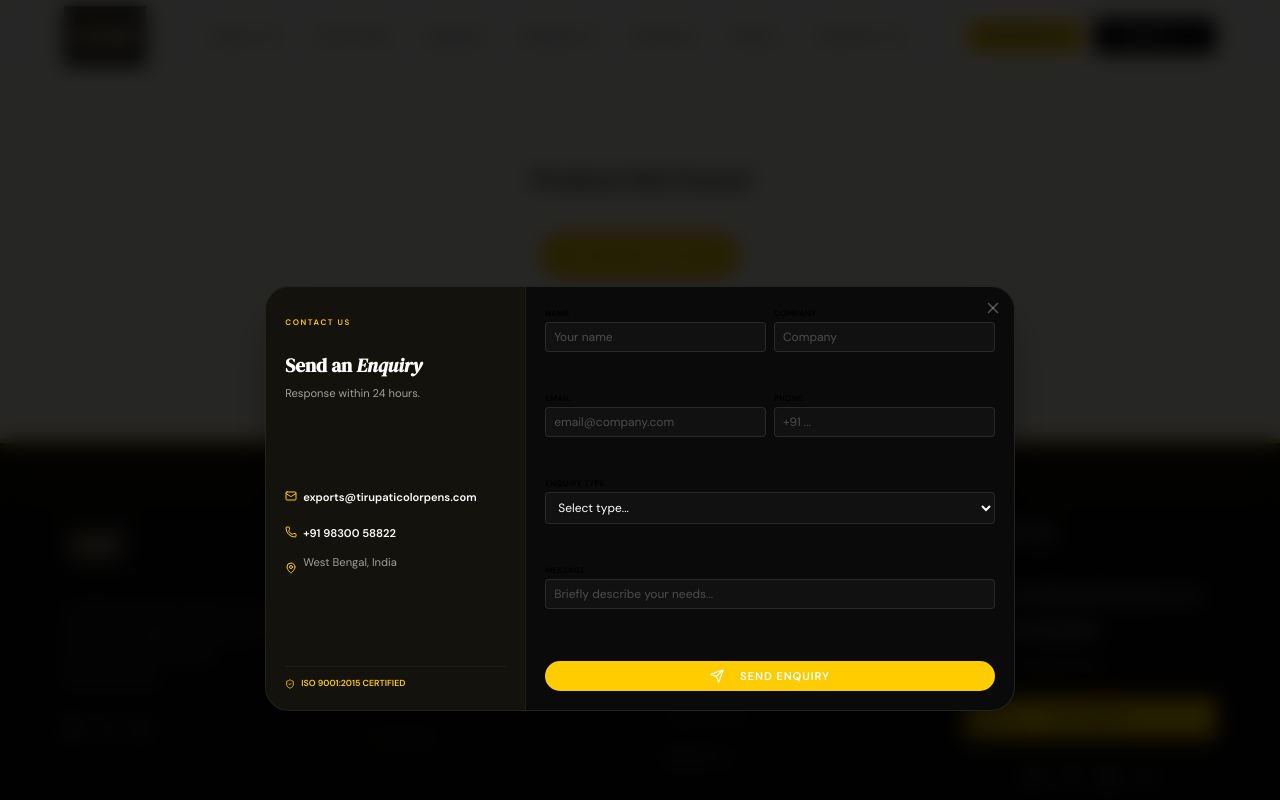
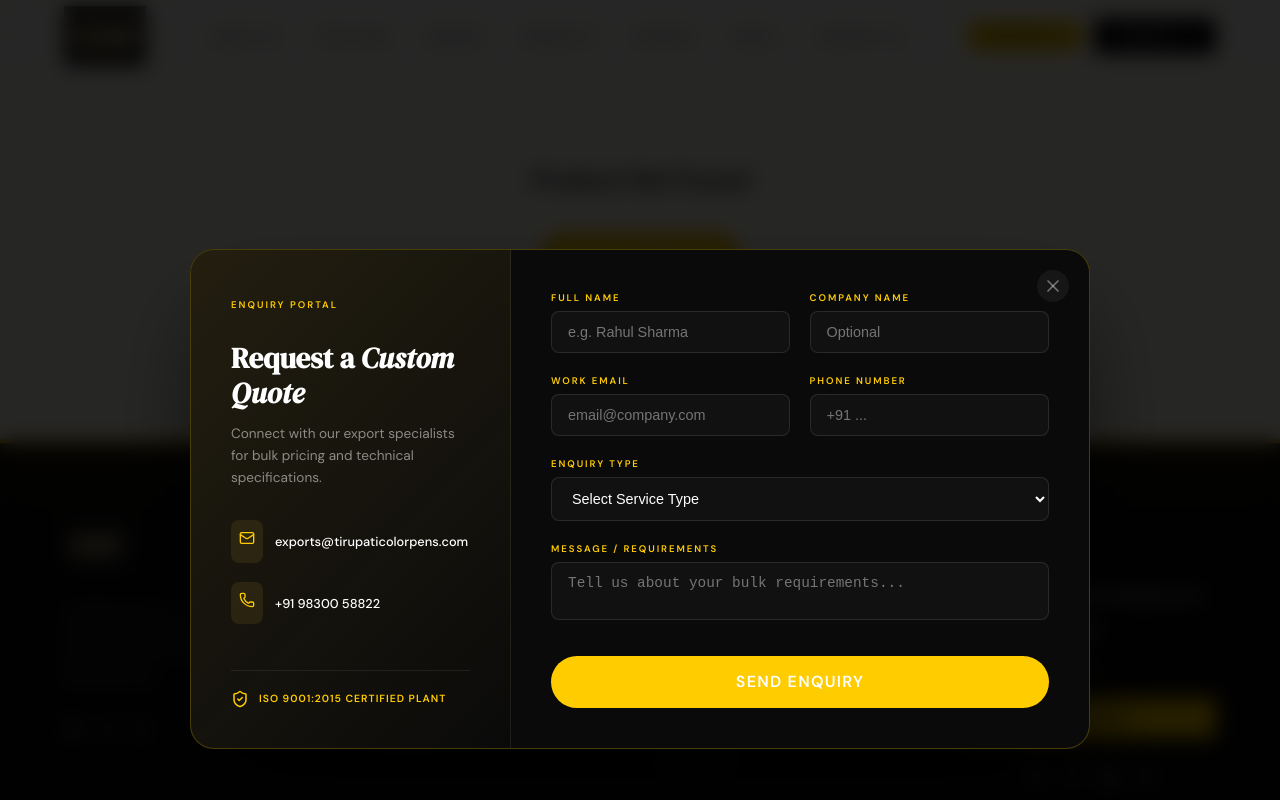
Before and after one commit to ppworkspacekolkata/nikans_pen_mayur, a React (Vite) app: page /product/NiKan%20Catalogue%20Oct%2025.pdf in a window 1280 px wide. Both pictures are taken after a click on the button "INQUIRY". Shown: the top 800 px of the page. Built offline with nearby package versions, Linux system fonts and the light colour scheme.

Commit message:
UI: Larger and more premium enquiry modal layout

```diff
--- a/src/components/ContactModal.jsx
+++ b/src/components/ContactModal.jsx
@@ -37,221 +37,151 @@ export default function ContactModal({ isOpen, onClose, productContext = '' }) {
   if (!isOpen) return null;
 
   return createPortal(
-    <AnimatePresence>
-      <div className="contact-modal-overlay" style={{
+    <AnimatePresence mode="wait">
+      <div
+        className="contact-modal-overlay"
+        style={{
           position: 'fixed',
-        inset: 0,
+          top: 0, left: 0, right: 0, bottom: 0,
           background: 'rgba(0,0,0,0.85)',
           backdropFilter: 'blur(10px)',
-        zIndex: 10000,
+          zIndex: 100000,
           display: 'flex',
           alignItems: 'center',
           justifyContent: 'center',
-        padding: '20px',
-        overflowY: 'auto'
-      }}>
+          padding: '2rem'
+        }}
+      >
         <motion.div
-          className="contact-modal-content glass-card-pro modal-inner-responsive"
-          initial={{ opacity: 0, scale: 0.9, y: 20 }}
+          className="contact-modal-content glass-card-pro"
+          initial={{ opacity: 0, scale: 0.95, y: 15 }}
           animate={{ opacity: 1, scale: 1, y: 0 }}
-          exit={{ opacity: 0, scale: 0.9, y: 20 }}
+          exit={{ opacity: 0, scale: 0.95, y: 15 }}
+          transition={{ duration: 0.4, ease: [0.16, 1, 0.3, 1] }}
           style={{
-            width: 'calc(100% - 40px)',
-            maxWidth: '750px',
+            width: '100%',
+            maxWidth: '900px',
             background: 'var(--bg-dark-pro)',
             borderRadius: 'var(--radius-lg)',
             overflow: 'hidden',
             display: 'flex',
-            border: '1px solid rgba(255,255,255,0.1)',
-            boxShadow: '0 25px 50px -12px rgba(0,0,0,0.5)',
-            position: 'relative',
-            maxHeight: '90vh'
+            border: '1px solid rgba(255,215,0,0.25)',
+            boxShadow: '0 50px 100px -20px rgba(0,0,0,0.7)',
+            position: 'relative'
           }}
         >
           {/* Left Side: Info */}
           <div className="modal-info-pane" style={{
-            background: 'rgba(212, 175, 55, 0.05)',
-            padding: '1.2rem',
+            background: 'linear-gradient(135deg, rgba(212, 175, 55, 0.12), rgba(0,0,0,0))',
+            padding: '2.5rem',
             display: 'flex',
             flexDirection: 'column',
             justifyContent: 'space-between',
             flexShrink: 0,
-            width: '260px'
+            width: '320px',
+            borderRight: '1px solid rgba(255,255,255,0.05)'
           }}>
             <div>
-              <span className="label-gold" style={{ fontSize: '0.5rem' }}>Contact Us</span>
-              <h2 className="serif" style={{ fontSize: '1.2rem', margin: '0.3rem 0', color: '#fff' }}>Send an <em>Enquiry</em></h2>
-              <p style={{ color: 'rgba(255,255,255,0.6)', fontSize: '0.7rem', lineHeight: '1.3' }}>
-                Response within 24 hours.
+              <span className="label-gold" style={{ fontSize: '0.6rem', letterSpacing: '2px' }}>ENQUIRY PORTAL</span>
+              <h2 className="serif" style={{ fontSize: '1.8rem', color: '#fff', margin: '0.8rem 0', lineHeight: '1.2' }}>Request a <em>Custom Quote</em></h2>
+              <p style={{ fontSize: '0.85rem', color: 'rgba(255,255,255,0.5)', lineHeight: '1.6', marginBottom: '2rem' }}>
+                Connect with our export specialists for bulk pricing and technical specifications.
               </p>
+
+              <div style={{ display: 'flex', flexDirection: 'column', gap: '1.2rem' }}>
+                <div style={{ display: 'flex', gap: '12px', alignItems: 'center' }}>
+                  <div style={{ padding: '8px', background: 'rgba(212,175,55,0.1)', borderRadius: '8px' }}>
+                    <Mail size={16} color="var(--gold)" />
                   </div>
-
-              <div style={{ display: 'flex', flexDirection: 'column', gap: '0.6rem', margin: '0.8rem 0' }}>
-              <div style={{ display: 'flex', gap: '6px', alignItems: 'center' }}>
-                <div style={{ color: 'var(--gold)' }}><Mail size={12}/></div>
-                <div style={{ fontSize: '0.7rem', color: '#fff', fontWeight: '600' }}>exports@tirupaticolorpens.com</div>
+                  <span style={{ fontSize: '0.8rem', color: '#fff', fontWeight: '500' }}>exports@tirupaticolorpens.com</span>
                 </div>
-              <div style={{ display: 'flex', gap: '6px', alignItems: 'center' }}>
-                <div style={{ color: 'var(--gold)' }}><Phone size={12}/></div>
-                <div style={{ fontSize: '0.7rem', color: '#fff', fontWeight: '600' }}>+91 98300 58822</div>
+                <div style={{ display: 'flex', gap: '12px', alignItems: 'center' }}>
+                  <div style={{ padding: '8px', background: 'rgba(212,175,55,0.1)', borderRadius: '8px' }}>
+                    <Phone size={16} color="var(--gold)" />
                   </div>
-              <div style={{ display: 'flex', gap: '6px' }}>
-                <div style={{ color: 'var(--gold)' }}><MapPin size={12}/></div>
-                <div style={{ fontSize: '0.7rem', color: 'rgba(255,255,255,0.6)', lineHeight: '1.2' }}>West Bengal, India</div>
+                  <span style={{ fontSize: '0.8rem', color: '#fff', fontWeight: '500' }}>+91 98300 58822</span>
+                </div>
               </div>
             </div>
 
-            <div style={{
-              paddingTop: '0.6rem',
-              borderTop: '1px solid rgba(255,255,255,0.05)',
-              display: 'flex',
-              alignItems: 'center',
-              gap: '6px',
-              fontSize: '0.55rem',
-              color: 'var(--gold)',
-              fontWeight: '700'
-            }}>
-              <ShieldCheck size={10} /> ISO 9001:2015 CERTIFIED
+            <div style={{ marginTop: '2rem', borderTop: '1px solid rgba(255,255,255,0.08)', paddingTop: '1.2rem', display: 'flex', alignItems: 'center', gap: '10px' }}>
+              <ShieldCheck size={18} color="var(--gold)" />
+              <div style={{ fontSize: '0.65rem', color: 'var(--gold)', fontWeight: 'bold', letterSpacing: '1px' }}>
+                ISO 9001:2015 CERTIFIED PLANT
+              </div>
             </div>
           </div>
 
           {/* Right Side: Form */}
-          <div className="modal-form-pane" style={{ flex: 1, padding: '1.2rem', position: 'relative' }}>
+          <div className="modal-form-pane" style={{ flex: 1, padding: '2.5rem', position: 'relative' }}>
             <button
               onClick={onClose}
               style={{
-                position: 'absolute',
-                top: '12px',
-                right: '12px',
-                background: 'none',
-                border: 'none',
-                color: 'rgba(255,255,255,0.3)',
-                cursor: 'pointer',
-                zIndex: 10
+                position: 'absolute', top: '20px', right: '20px',
+                background: 'rgba(255,255,255,0.05)', border: 'none', color: 'rgba(255,255,255,0.4)',
+                cursor: 'pointer', zIndex: 10, width: '32px', height: '32px', borderRadius: '50%',
+                display: 'flex', alignItems: 'center', justifyContent: 'center'
               }}
             >
-              <X size={18} />
+              <X size={20} />
             </button>
 
             {sent ? (
-              <div style={{ textAlign: 'center', padding: '1rem 0' }}>
-                <div style={{
-                  width: '40px',
-                  height: '40px',
-                  background: 'var(--gold)',
-                  color: '#fff',
-                  borderRadius: '50%',
-                  display: 'flex',
-                  alignItems: 'center',
-                  justifyContent: 'center',
-                  fontSize: '1rem',
-                  margin: '0 auto 0.8rem'
-                }}>✓</div>
-                <h3 className="serif" style={{ fontSize: '1.3rem', marginBottom: '0.5rem', color: '#fff' }}>Enquiry Received</h3>
-                <p style={{ color: 'rgba(255,255,255,0.6)', fontSize: '0.85rem' }}>
-                  We will contact you shortly.
-                </p>
-                <button
-                  onClick={onClose}
-                  className="btn-primary"
-                  style={{ marginTop: '1.2rem', padding: '6px 20px', fontSize: '0.7rem' }}
-                >
-                  Close
-                </button>
+              <div style={{ textAlign: 'center', padding: '3rem 0' }}>
+                <div style={{ width: '60px', height: '60px', background: 'var(--gold)', borderRadius: '50%', margin: '0 auto 1.5rem', display: 'flex', alignItems: 'center', justifyContent: 'center', boxShadow: '0 0 20px rgba(212,175,55,0.3)' }}>
+                  <Send size={24} color="#000" />
+                </div>
+                <h3 className="serif" style={{ color: '#fff', fontSize: '1.8rem' }}>Enquiry Received</h3>
+                <p style={{ color: 'rgba(255,255,255,0.5)', fontSize: '1rem', marginTop: '0.8rem' }}>Thank you. Our team will contact you shortly.</p>
+                <button onClick={onClose} className="btn-primary" style={{ marginTop: '2rem', padding: '10px 40px' }}>Return to Site</button>
               </div>
             ) : (
-              <form onSubmit={handleSubmit} style={{ display: 'flex', flexDirection: 'column', gap: '0.5rem' }}>
-                <div style={{ display: 'grid', gridTemplateColumns: '1fr 1fr', gap: '0.5rem' }}>
-                  <div className="form-group">
-                    <label className="label-gold" style={{ fontSize: '0.5rem', display: 'block', marginBottom: '2px' }}>NAME</label>
-                    <input
-                      type="text"
-                      name="name"
-                      required
-                      value={form.name}
-                      onChange={handleChange}
-                      placeholder="Your name"
-                      style={{ width: '100%', background: 'rgba(255,255,255,0.03)', border: '1px solid rgba(255,255,255,0.1)', padding: '6px 8px', borderRadius: '4px', color: '#fff', fontSize: '0.75rem' }}
-                    />
+              <form onSubmit={handleSubmit} style={{ display: 'flex', flexDirection: 'column', gap: '1.2rem' }}>
+                <div style={{ display: 'grid', gridTemplateColumns: '1fr 1fr', gap: '1.2rem' }}>
+                  <div className="input-group-pro">
+                    <label className="label-gold" style={{ fontSize: '0.6rem', marginBottom: '6px', display: 'block', fontWeight: '700' }}>FULL NAME</label>
+                    <input type="text" name="name" required value={form.name} onChange={handleChange} placeholder="e.g. Rahul Sharma" style={{ width: '100%', background: 'rgba(255,255,255,0.03)', border: '1px solid rgba(255,255,255,0.1)', padding: '12px 16px', borderRadius: '8px', color: '#fff', fontSize: '0.9rem', outline: 'none' }} />
                   </div>
-                  <div className="form-group">
-                    <label className="label-gold" style={{ fontSize: '0.5rem', display: 'block', marginBottom: '2px' }}>COMPANY</label>
-                    <input
-                      type="text"
-                      name="company"
-                      value={form.company}
-                      onChange={handleChange}
-                      placeholder="Company"
-                      style={{ width: '100%', background: 'rgba(255,255,255,0.03)', border: '1px solid rgba(255,255,255,0.1)', padding: '6px 8px', borderRadius: '4px', color: '#fff', fontSize: '0.75rem' }}
-                    />
+                  <div className="input-group-pro">
+                    <label className="label-gold" style={{ fontSize: '0.6rem', marginBottom: '6px', display: 'block', fontWeight: '700' }}>COMPANY NAME</label>
+                    <input type="text" name="company" value={form.company} onChange={handleChange} placeholder="Optional" style={{ width: '100%', background: 'rgba(255,255,255,0.03)', border: '1px solid rgba(255,255,255,0.1)', padding: '12px 16px', borderRadius: '8px', color: '#fff', fontSize: '0.9rem', outline: 'none' }} />
                   </div>
                 </div>
 
-                <div style={{ display: 'grid', gridTemplateColumns: '1fr 1fr', gap: '0.5rem' }}>
-                  <div className="form-group">
-                    <label className="label-gold" style={{ fontSize: '0.5rem', display: 'block', marginBottom: '2px' }}>EMAIL</label>
-                    <input
-                      type="email"
-                      name="email"
-                      required
-                      value={form.email}
-                      onChange={handleChange}
-                      placeholder="email@company.com"
-                      style={{ width: '100%', background: 'rgba(255,255,255,0.03)', border: '1px solid rgba(255,255,255,0.1)', padding: '6px 8px', borderRadius: '4px', color: '#fff', fontSize: '0.75rem' }}
-                    />
+                <div style={{ display: 'grid', gridTemplateColumns: '1fr 1fr', gap: '1.2rem' }}>
+                  <div className="input-group-pro">
+                    <label className="label-gold" style={{ fontSize: '0.6rem', marginBottom: '6px', display: 'block', fontWeight: '700' }}>WORK EMAIL</label>
+                    <input type="email" name="email" required value={form.email} onChange={handleChange} placeholder="email@company.com" style={{ width: '100%', background: 'rgba(255,255,255,0.03)', border: '1px solid rgba(255,255,255,0.1)', padding: '12px 16px', borderRadius: '8px', color: '#fff', fontSize: '0.9rem', outline: 'none' }} />
                   </div>
-                  <div className="form-group">
-                    <label className="label-gold" style={{ fontSize: '0.5rem', display: 'block', marginBottom: '2px' }}>PHONE</label>
-                    <input
-                      type="tel"
-                      name="phone"
-                      value={form.phone}
-                      onChange={handleChange}
-                      placeholder="+91 ..."
-                      style={{ width: '100%', background: 'rgba(255,255,255,0.03)', border: '1px solid rgba(255,255,255,0.1)', padding: '6px 8px', borderRadius: '4px', color: '#fff', fontSize: '0.75rem' }}
-                    />
+                  <div className="input-group-pro">
+                    <label className="label-gold" style={{ fontSize: '0.6rem', marginBottom: '6px', display: 'block', fontWeight: '700' }}>PHONE NUMBER</label>
+                    <input type="tel" name="phone" value={form.phone} onChange={handleChange} placeholder="+91 ..." style={{ width: '100%', background: 'rgba(255,255,255,0.03)', border: '1px solid rgba(255,255,255,0.1)', padding: '12px 16px', borderRadius: '8px', color: '#fff', fontSize: '0.9rem', outline: 'none' }} />
                   </div>
                 </div>
 
-                <div className="form-group">
-                  <label className="label-gold" style={{ fontSize: '0.5rem', display: 'block', marginBottom: '2px' }}>ENQUIRY TYPE</label>
-                  <select
-                    name="type"
-                    value={form.type}
-                    onChange={handleChange}
-                    style={{ width: '100%', background: 'rgba(255,255,255,0.03)', border: '1px solid rgba(255,255,255,0.1)', padding: '6px 8px', borderRadius: '4px', color: '#fff', fontSize: '0.75rem' }}
-                  >
-                    <option value="" style={{ background: '#000' }}>Select type...</option>
-                    {ENQUIRY_TYPES.map(t => <option key={t} value={t} style={{ background: '#000' }}>{t}</option>)}
+                <div className="input-group-pro">
+                  <label className="label-gold" style={{ fontSize: '0.6rem', marginBottom: '6px', display: 'block', fontWeight: '700' }}>ENQUIRY TYPE</label>
+                  <select name="type" value={form.type} onChange={handleChange} style={{ width: '100%', background: 'rgba(255,255,255,0.03)', border: '1px solid rgba(255,255,255,0.1)', padding: '12px 16px', borderRadius: '8px', color: '#fff', fontSize: '0.9rem', outline: 'none', cursor: 'pointer' }}>
+                    <option value="" style={{ background: '#111' }}>Select Service Type</option>
+                    {ENQUIRY_TYPES.map(t => <option key={t} value={t} style={{ background: '#111' }}>{t}</option>)}
                   </select>
                 </div>
 
-                <div className="form-group">
-                  <label className="label-gold" style={{ fontSize: '0.5rem', display: 'block', marginBottom: '2px' }}>MESSAGE</label>
-                  <textarea
-                    name="message"
-                    rows="1"
-                    value={form.message}
-                    onChange={handleChange}
-                    placeholder="Briefly describe your needs..."
-                    style={{ width: '100%', background: 'rgba(255,255,255,0.03)', border: '1px solid rgba(255,255,255,0.1)', padding: '6px 8px', borderRadius: '4px', color: '#fff', fontSize: '0.75rem', resize: 'none' }}
-                  />
+                <div className="input-group-pro">
+                  <label className="label-gold" style={{ fontSize: '0.6rem', marginBottom: '6px', display: 'block', fontWeight: '700' }}>MESSAGE / REQUIREMENTS</label>
+                  <textarea name="message" rows="2" value={form.message} onChange={handleChange} placeholder="Tell us about your bulk requirements..." style={{ width: '100%', background: 'rgba(255,255,255,0.03)', border: '1px solid rgba(255,255,255,0.1)', padding: '12px 16px', borderRadius: '8px', color: '#fff', fontSize: '0.9rem', resize: 'none', outline: 'none' }} />
                 </div>
 
-                <button
-                  type="submit"
-                  disabled={loading}
-                  className="btn-primary"
-                  style={{ width: '100%', marginTop: '0.2rem', padding: '8px', justifyContent: 'center', fontSize: '0.7rem' }}
-                >
-                  {loading ? 'SENDING...' : <><Send size={14} style={{ marginRight: '6px' }} /> SEND ENQUIRY</>}
+                <button type="submit" disabled={loading} className="btn-primary" style={{ width: '100%', marginTop: '0.5rem', height: '52px', justifyContent: 'center', fontSize: '1rem', fontWeight: '600' }}>
+                  {loading ? 'PROCESSING...' : 'SEND ENQUIRY'}
                 </button>
               </form>
             )}
           </div>
         </motion.div>
       </div>
-    </AnimatePresence>,
+    </AnimatePresence>
+,
     document.body
   );
 }
```
Lines whose indentation alone changed are shown as unchanged.
